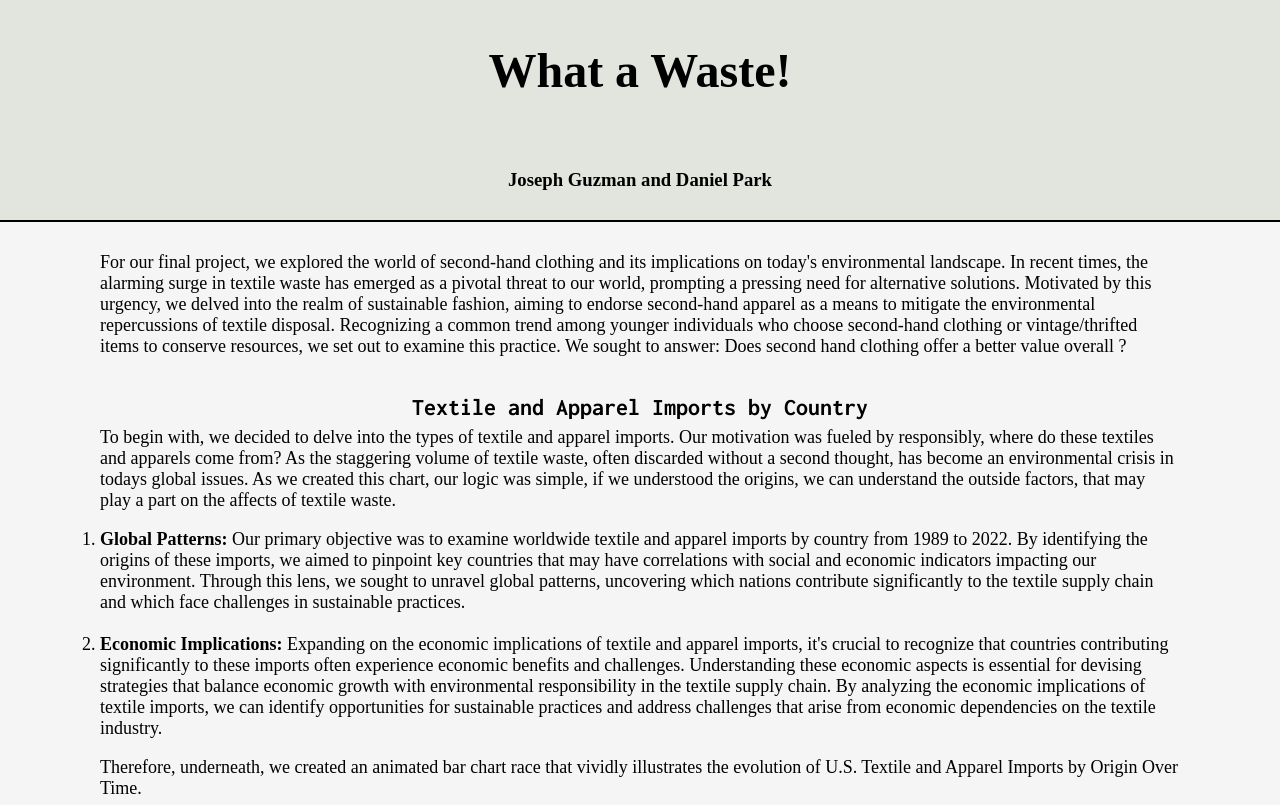
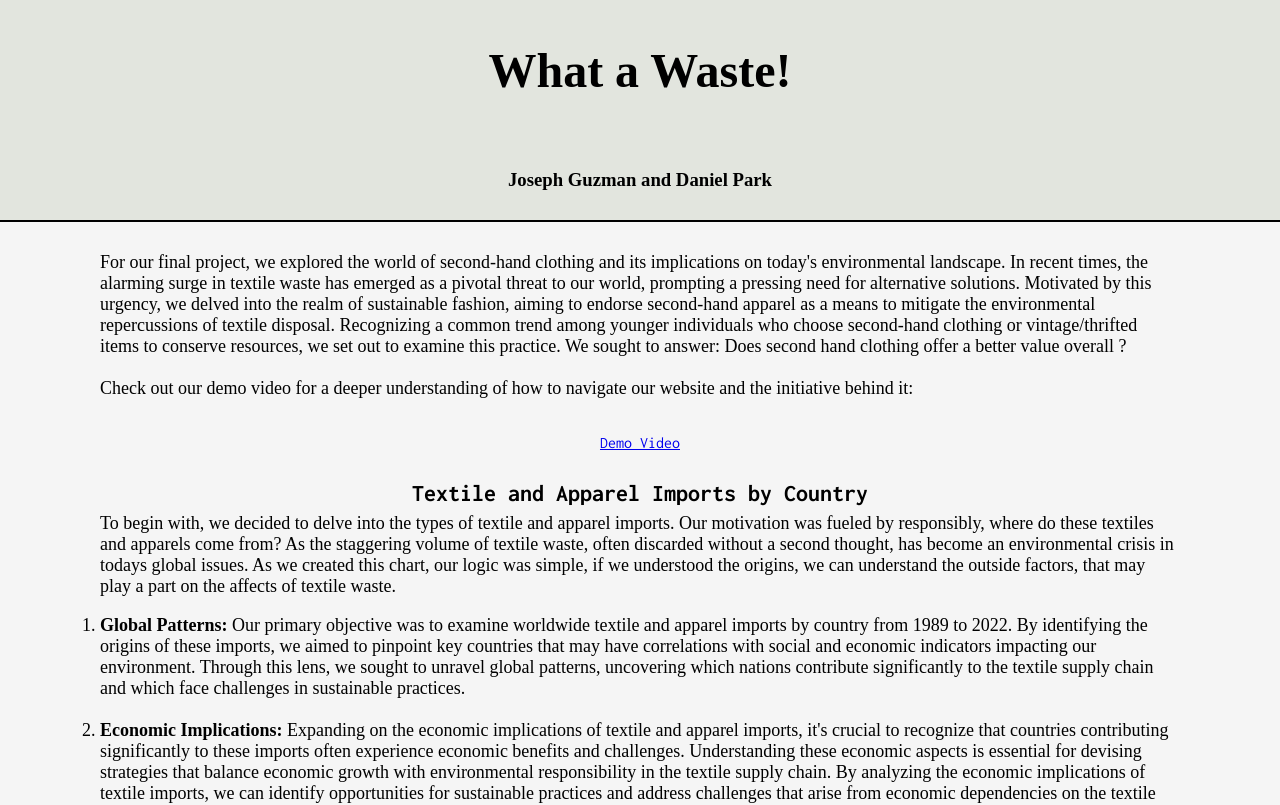
Before and after one commit to josephguzman03/what-a-waste-commentary, a SvelteKit app: page / in a window 1280 px wide. Shown: the top 805 px of the page. Built offline with nearby package versions, Linux system fonts and the light colour scheme.

Commit message:
demo link add

```diff
--- a/src/routes/+page.svelte
+++ b/src/routes/+page.svelte
@@ -78,6 +78,12 @@ p {
       margin: 0;
       padding: 30px 100px;
   }
+  li {
+    display: flex;
+      justify-content: center;
+      align-items: center;
+      padding: 5px 50px;
+  }
 
 </style>
 
@@ -102,7 +108,12 @@ p {
       items to conserve resources, we set out to examine this practice.
       We sought to answer: Does second hand clothing offer a better
        value overall ?
+  <br> <br>
+  Check out our demo video for a deeper understanding of how to navigate our website and the initiative behind it:
 </p>
+
+<li><a href="https://youtube.com/watch?v=0u6gV3ZV8H8" target="_blank">Demo Video</a></li>
+<br>
 <h2> Textile and Apparel Imports by Country </h2>
 
 <Animation />
```
